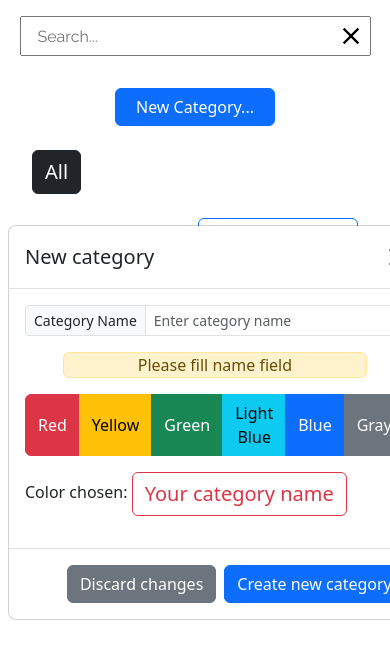
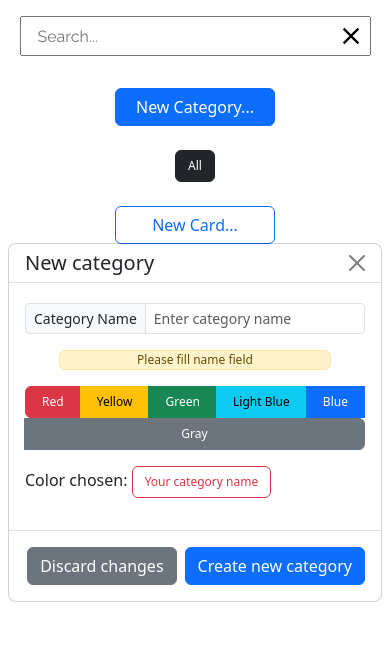
Before and after one commit to z1ll1ax/to-do-list-react, a React (Vite) app: page / in a window 390 px wide. Both pictures are taken after a click on the button "New Category...". Shown: the top 658 px of the page. Built offline with nearby package versions, Linux system fonts and the light colour scheme.

Commit message:
fix: adaptive layout

```diff
--- a/src/App.scss
+++ b/src/App.scss
@@ -1,3 +1,4 @@
 .body {
     overflow-y: overlay;
+    min-width: 20rem;
 }
--- a/src/App.tsx
+++ b/src/App.tsx
@@ -8,7 +8,6 @@ import ModalCategory from "./components/Modals/ModalCategory"
 import { useState } from "react"
 import CardProps from "./interfaces/CardProps";
 
-//TODO: adaptive layout update
 //TODO: fix bug with all
 //TODO: lastEditedDate for cards
 //TODO: when category is deleted and any card have that category, delete category from this card
--- a/src/components/Card/Card.scss
+++ b/src/components/Card/Card.scss
@@ -1,13 +1,14 @@
 @import '../../Global.scss';
 
-$card-width: 27rem;
+:root {
+    --card-width: 27rem;
+}
 $card-description-line-count-shown: 7;
 
 .card {
     position: relative;
-    max-width: $card-width;
+    max-width: --card-width;
     align-self: flex-start;
-    margin: 0 auto;
     font-family: $primary-font;
     background-image: url('../../assets/bg.jpg');
     background-size: cover;
@@ -20,7 +21,7 @@ $card-description-line-count-shown: 7;
 }
 
 .card-title {
-    width: calc($card-width - 1.5rem);
+    width: calc(--card-width - 1.5rem);
     margin: 1rem 0.75rem 0 0.75rem;
     max-height: 1.5rem;
     white-space: nowrap;
@@ -33,7 +34,7 @@ $card-description-line-count-shown: 7;
 }
 
 .card-description {
-    width: calc($card-width - 1.5rem);
+    width: calc(--card-width - 1.5rem);
     margin: 0.75rem;
     display: -webkit-box;
     -webkit-box-orient: vertical;
@@ -86,3 +87,18 @@ $card-description-line-count-shown: 7;
         display: block;
     }
 }
+
+@media (max-width: 48rem) {
+    .card-description {
+        font-size: 0.75rem;
+    }
+    .category-card {
+        font-size: 0.65rem;
+    }
+    .card-settings {
+        display: block;
+    }
+    .card-text {
+        font-size: 0.75rem;
+    }
+}
--- a/src/components/Cards/Cards.scss
+++ b/src/components/Cards/Cards.scss
@@ -5,6 +5,7 @@
     display: grid;
     grid-template-columns: 1fr 1fr 1fr 1fr 1fr 1fr;
     row-gap: 3rem;
+    column-gap: 1rem;
 }
 
 @media (max-width: 175rem) {
@@ -34,5 +35,7 @@
 @media (max-width: 60rem) {
     .cards {
         grid-template-columns: 1fr;
+        margin: 0.5rem;
+        row-gap: 1rem;
     }
 }
--- a/src/components/Cards/Cards.tsx
+++ b/src/components/Cards/Cards.tsx
@@ -42,6 +42,7 @@ const Cards:React.FC<CardsContainerProps> = (
                 const matches =
                     card.title?.toLowerCase().includes(searchBarValue.toLowerCase()) ||
                     card.description?.toLowerCase().includes(searchBarValue.toLowerCase()) ||
+                    card.createDate?.toLowerCase().includes(searchBarValue.toLowerCase()) ||
                     card.deadlineDate?.toLowerCase().includes(searchBarValue.toLowerCase());
                 return matches;
             });
--- a/src/components/Categories/Categories.scss
+++ b/src/components/Categories/Categories.scss
@@ -1,6 +1,7 @@
 .category-menu {
     display: flex;
     justify-content: space-between;
+    align-items: center;
     gap: 5rem;
     margin: 2rem;
 }
@@ -17,12 +18,11 @@
 }
 
 .card-add-btn {
-    align-self: flex-end;
     min-width: 10rem;
     max-height: 2.75rem;
 }
 
-@media (max-width: 36rem) {
+@media (max-width: 48rem) {
     .category-menu {
         flex-direction: column;
         gap: 1.5rem;
--- a/src/components/Category/CategoryInfo.tsx
+++ b/src/components/Category/CategoryInfo.tsx
@@ -1,20 +1,16 @@
 import './Category.scss'
 
 interface CategoryInfoProps {
-    id?: string;
     name?: string;
     color?: string;
     isBigSize?: boolean;
-    isClickable?: boolean;
 }
 
 const CategoryInfo: React.FC<CategoryInfoProps> = (
     {
-        id,
         name,
         color,
         isBigSize,
-        isClickable
     }
 ) => {
   const getClassFromColor = () => {
--- a/src/components/Modals/ModalCategory.tsx
+++ b/src/components/Modals/ModalCategory.tsx
@@ -142,29 +142,29 @@ const ModalCategory: React.FC<CategoriesProps> = (
                             ? <div className="alert alert-warning">{'Please fill name field'}</div>
                             : <div className="alert alert-success">{'Cool name!'}</div>
                     }
-                    <div className="btn-group" role="group" aria-label="Choose color">
+                    <div className="btn-group category-group" role="group" aria-label="Choose color">
                         <button type="button"
-                                className="btn btn-danger"
+                                className="category btn btn-danger"
                                 onClick={function(){setColorChosen('Red')}}>Red</button>
                         <button
                                 type="button"
-                                className="btn btn-warning"
+                                className="category btn btn-warning"
                                 onClick={function(){setColorChosen('Yellow')}}>Yellow</button>
                         <button
                                 type="button"
-                                className="btn btn-success"
+                                className="category btn btn-success"
                                 onClick={function(){setColorChosen('Green')}}>Green</button>
                         <button
                                 type="button"
-                                className="btn btn-info"
+                                className="category btn btn-info"
                                 onClick={function(){setColorChosen('Light Blue')}}>Light Blue</button>
                         <button
                                 type="button"
-                                className="btn btn-primary"
+                                className="category btn btn-primary"
                                 onClick={function(){setColorChosen('Blue')}}>Blue</button>
                         <button
                                 type="button"
-                                className="btn btn-secondary"
+                                className="category btn btn-secondary"
                                 onClick={function(){setColorChosen('Gray')}}>Gray</button>
                     </div>
                     <div>
--- a/src/components/Modals/Modals.scss
+++ b/src/components/Modals/Modals.scss
@@ -21,3 +21,24 @@
 .name-category {
     margin: 0;
 }
+
+@media (max-width: 48rem) {
+    .modal-dialog {
+        justify-content: center;
+    }
+    .modal-header {
+        padding: 0.25rem 1rem;
+    }
+    .input-container {
+        margin: 0.25rem 0;
+    }
+    .alert {
+        font-size: 0.75rem;
+    }
+    .category-group {
+        margin: 0;
+    }
+    .category {
+        font-size: 0.75rem;
+    }
+}
--- a/src/components/SearchBar/SearchBar.scss
+++ b/src/components/SearchBar/SearchBar.scss
@@ -28,17 +28,11 @@ $search-btn-width: 2.5rem;
     height: $search-btn-width;
     background: none;
     border: none;
-    &__pic {
-
-    }
 }
 
 .input-clear {
     position: absolute;
     right: calc($search-btn-width - 1rem);
-    &__pic {
-
-    }
 }
 
 @media (max-width: 30rem) {
```
